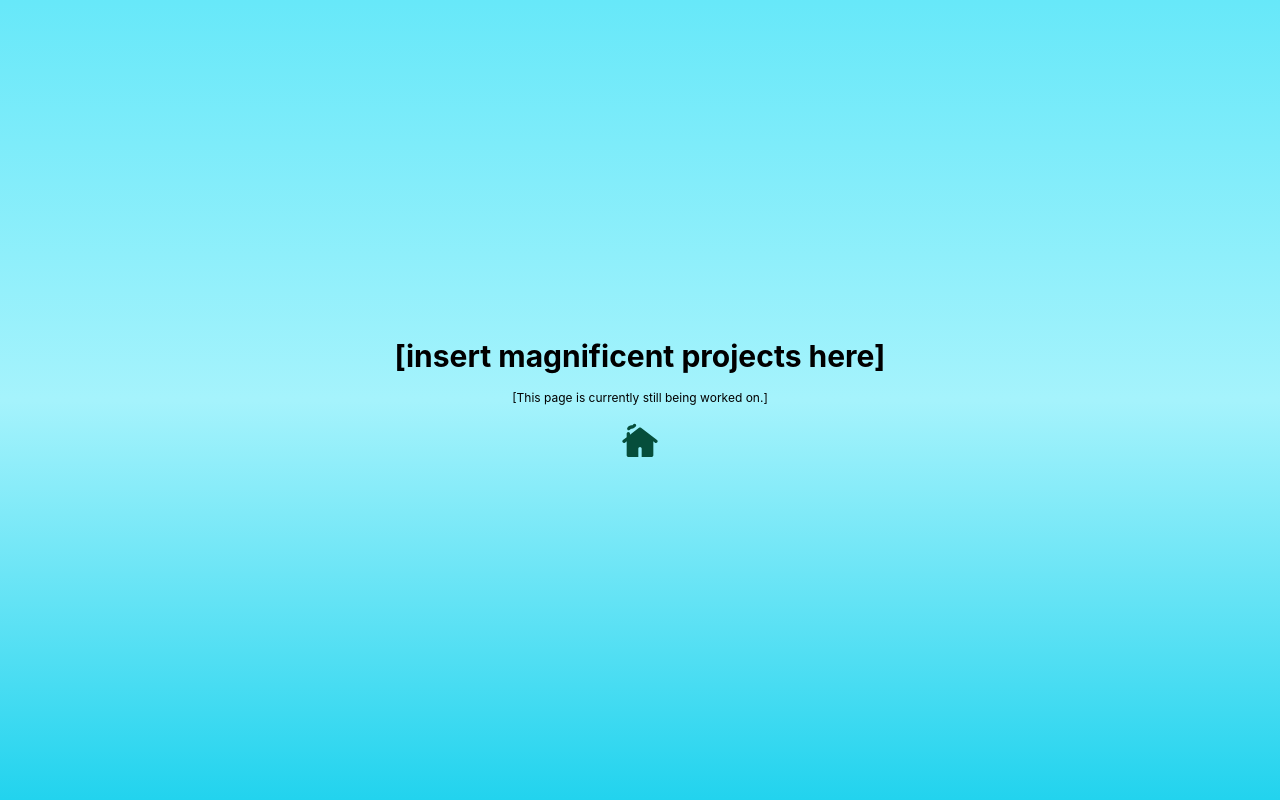
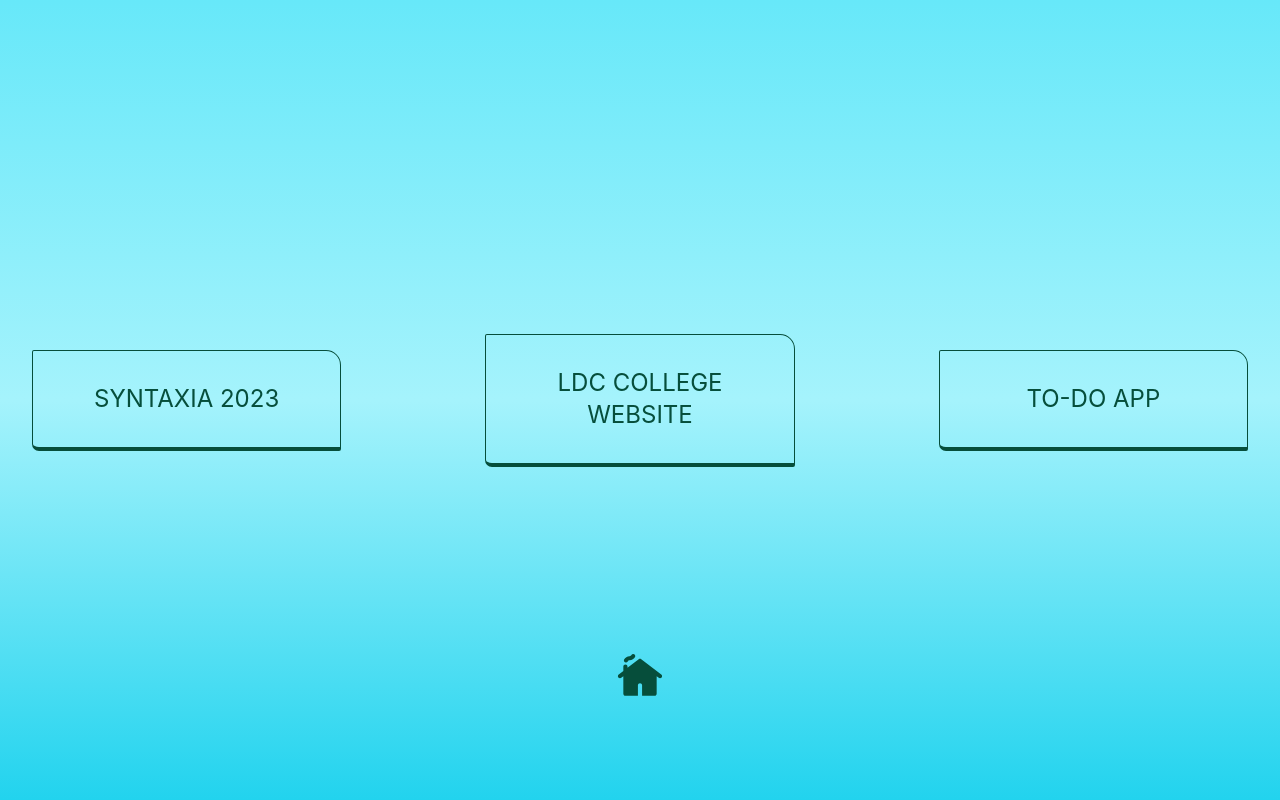
Before and after one commit to adelicia-js/home, a React (Vite) app: page /projects in a window 1280 px wide. Built offline with nearby package versions, Linux system fonts and the light colour scheme; a web font is replaced by a local one.

Commit message:
first draft of projects page finished (AAAAAAAAAAAAAAAAAAAAAAAAAA)

```diff
--- a/src/App.css
+++ b/src/App.css
@@ -1,32 +1,11 @@
 @import url("https://fonts.googleapis.com/css2?family=Unbounded&display=swap");
+
+/* General Styles */
 
 * {
   font-family: "Unbounded", -apple-system, BlinkMacSystemFont, "Segoe UI",
     "Roboto", "Oxygen", "Ubuntu", "Cantarell", "Fira Sans", "Droid Sans",
     "Helvetica Neue", sans-serif;
-}
-
-.animated {
-  background-image: linear-gradient(
-    -210deg,
-    #0ccece 0%,
-    #1fec18 30%,
-    #133288 60%,
-    #41a841 100%
-  );
-  background-size: 200% auto;
-  color: #fff;
-  background-clip: text;
-  -webkit-background-clip: text;
-  -webkit-text-fill-color: transparent;
-  animation: textclip 2s linear infinite;
-  display: inline-block;
-  text-shadow: 1px 0.1px 3px #0957484c;
-}
-@keyframes textclip {
-  to {
-    background-position: 200% top;
-  }
 }
 
 #socials-header {
@@ -40,21 +19,6 @@
 .icons :hover {
   color: #1cab91;
   text-shadow: 1px 0.1px 15px #99e2f6;
-}
-
-.scroll-down {
-  transform: translateX(-50%);
-  animation: jump 1.7s infinite;
-}
-
-@keyframes jump {
-  0%,
-  100% {
-    transform: translateX(-50%) translateY(0);
-  }
-  50% {
-    transform: translateX(-50%) translateY(-20px);
-  }
 }
 
 .pdf-container {
@@ -74,6 +38,47 @@
 .pdf-content {
   max-width: 100%;
   overflow-x: auto;
+}
+
+/* Animations */
+
+.animated {
+  background-image: linear-gradient(
+    -210deg,
+    #0ccece 0%,
+    #1fec18 30%,
+    #133288 60%,
+    #41a841 100%
+  );
+  background-size: 200% auto;
+  color: #fff;
+  background-clip: text;
+  -webkit-background-clip: text;
+  -webkit-text-fill-color: transparent;
+  animation: textclip 2s linear infinite;
+  display: inline-block;
+  text-shadow: 1px 0.1px 3px #0957484c;
+}
+
+@keyframes textclip {
+  to {
+    background-position: 200% top;
+  }
+}
+
+.scroll-down {
+  transform: translateX(-50%);
+  animation: jump 1.7s infinite;
+}
+
+@keyframes jump {
+  0%,
+  100% {
+    transform: translateX(-50%) translateY(0);
+  }
+  50% {
+    transform: translateX(-50%) translateY(-20px);
+  }
 }
 
 .animated-background {
@@ -103,3 +108,5 @@
 		background-position: 0% 50%;
 	}
 }
+
+/* Utility Classes */
--- a/src/index.css
+++ b/src/index.css
@@ -3,7 +3,13 @@
 @tailwind utilities;
 
 @layer utilities {
-  .text-shadow-custom-blue {
-    text-shadow: 1px 0.1px 5px #0ea5e9;
+
+  .w-50vw {
+    width: 50vw;
   }
+
+  .border-35 {
+    border-radius: 2px 15px 2px 7px;
+  }
+
 }
--- a/src/routes/projects.jsx
+++ b/src/routes/projects.jsx
@@ -1,15 +1,61 @@
 import CottageRoundedIcon from "@mui/icons-material/CottageRounded";
 
 export default function Projects() {
-    return (
+  return (
+    <div
+      className={`px-8 text-center min-h-screen bg-gradient-to-b from-cyan-300 via-cyan-200 to-cyan-400 flex flex-col justify-center`}
+    >
+      <a
+          className={`text-3xl text-emerald-900 hover:text-emerald-500 pb-8 md:py-4 lg:hidden`}
+          href="/"
+        >
+          <CottageRoundedIcon sx={{ fontSize: 40 }} />
+        </a>{" "}
+      <div
+        className={`text-emerald-900 uppercase grid gap-16 sm:gap-36 grid-cols-3 grid-rows-3 items-center justify-center sm:justify-evenly justify-items-center text-l sm:text-xl md:text-2xl`}
+      >
+
         <div
-      className={`px-4 text-center min-h-screen bg-gradient-to-b from-cyan-300 via-cyan-200 to-cyan-400 flex flex-col items-center justify-center`}
-    >
-      <h1 className={`text-3xl font-bold pb-4`}>{`[insert magnificent projects here]`}</h1>
-      <h3 className={`text-xs pb-4`}>{`[`}This page is currently still being worked on.{`]`}</h3>
-      <a className={`text-3xl text-emerald-900 hover:text-emerald-500`} href="/">
-        <CottageRoundedIcon sx={{ fontSize: 40 }} />
-      </a>{" "}
+          className={`border border-b-4 border-35 border-emerald-900 hover:tracking-wide hover:border-emerald-600 hover:text-emerald-600 px-4 py-10 sm:py-8 w-50vw lg:w-full sm:h-full lg:h-fit hover:font-bold row-start-1 col-start-2 lg:row-start-2 lg:col-start-1`}
+        >
+          <a
+            href="https://syntaxia2023.web.app/"
+            target="_blank"
+            rel="noreferrer"
+          >
+            Syntaxia 2023
+          </a>
+        </div>
+        <div
+          className={`border border-b-4 border-35 border-emerald-900 hover:tracking-wide hover:border-emerald-600 hover:text-emerald-600 px-4 py-8 w-50vw lg:w-full sm:h-full lg:h-fit hover:font-bold row-start-2 col-start-2 lg:row-start-2 lg:col-start-2`}
+        >
+          <a
+            href="https://loyola-website.vercel.app/"
+            target="_blank"
+            rel="noreferrer"
+          >
+            LDC College Website
+          </a>
+        </div>
+        <div
+          className={`border border-b-4 border-35 border-emerald-900 hover:tracking-wide hover:border-emerald-600 hover:text-emerald-600 px-4 py-10 sm:py-8 w-50vw lg:w-full sm:h-full lg:h-fit hover:font-bold row-start-3 col-start-2 lg:row-start-2 lg:col-start-3`}
+        >
+          <a
+            href="https://todo-cra.pages.dev/"
+            target="_blank"
+            rel="noreferrer"
+          >
+            To-do App
+          </a>
+        </div>
+        <a
+          className={`text-emerald-900 hover:text-emerald-600 invisible lg:visible lg:row-start-3 lg:col-start-2`}
+          href="/"
+        >
+          <CottageRoundedIcon sx={{ fontSize: 50 }} />
+        </a>{" "}
+      </div>
+
     </div>
-    )
+  );
 }
```
